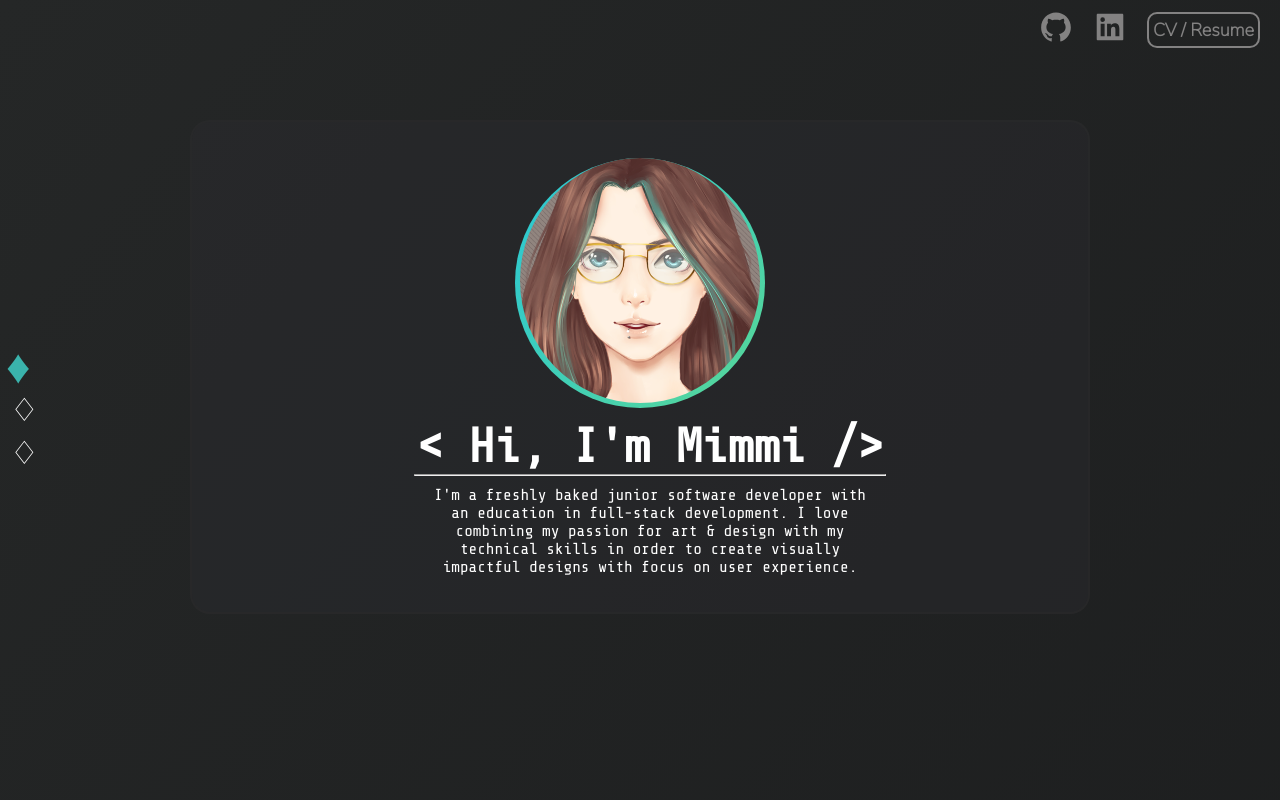
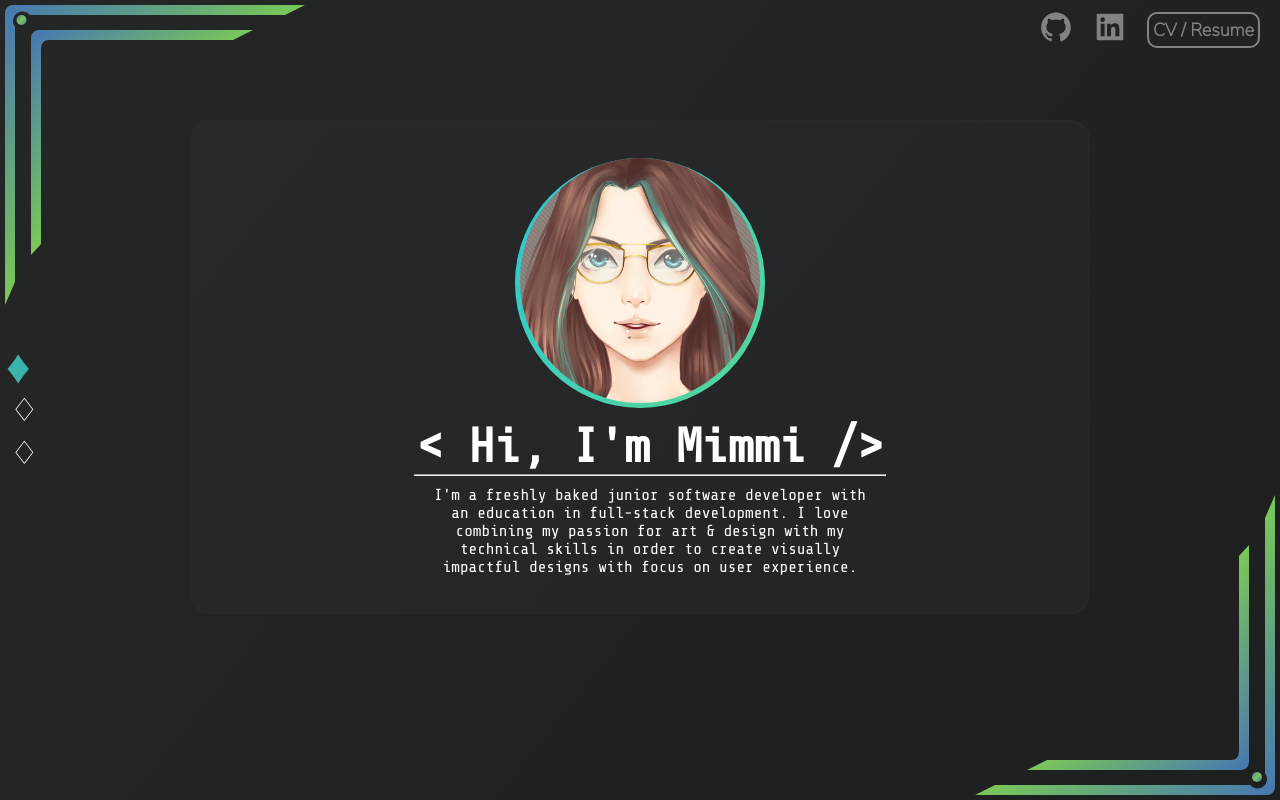
Before and after one commit to Stockman-Jr/react-portfolio, a React (Create React App) app in the folder main/: page / in a window 1280 px wide. Shown: the top 800 px of the page. Built offline with nearby package versions, Linux system fonts and the light colour scheme.

Commit message:
Fix anchor links and change scroll behaviour

```diff
--- a/main/package.json
+++ b/main/package.json
@@ -11,6 +11,7 @@
     "react-dom": "^18.2.0",
     "react-icons": "^4.10.1",
     "react-scripts": "5.0.1",
+    "react-scroll": "^1.8.9",
     "web-vitals": "^2.1.4"
   },
   "scripts": {
--- a/main/src/App.js
+++ b/main/src/App.js
@@ -8,6 +8,8 @@ function App() {
   return (
     <div className="App">
       {/* <SvgBorders /> */}
+      <ContactMenu />
+      <SvgBorders />
 
       <PageSections />
     </div>
--- /dev/null
+++ b/main/src/components/Section.js
@@ -0,0 +1,21 @@
+import React, { useRef } from "react";
+import { motion, useInView } from "framer-motion";
+
+function Section({ id, children }) {
+  const ref = useRef(null);
+  const inView = useInView(ref);
+
+  return (
+    <motion.div
+      ref={ref}
+      id={`section-${id}`}
+      initial={{ opacity: 0 }}
+      animate={{ opacity: inView ? 1 : 0 }}
+      transition={{ duration: 0.8 }}
+    >
+      {children}
+    </motion.div>
+  );
+}
+
+export default Section;
--- a/main/src/index.css
+++ b/main/src/index.css
@@ -35,15 +35,15 @@ code {
   height: 300px;
   z-index: 1001;
   transition: all ease-in-out;
-  position: absolute;
+  position: fixed;
 }
 
 [data-name=corner-top-left] {
-  top: 5%;
-  left: 5%;
+  top: 5px;
+  left:5px;
 }
 
 [data-name=corner-bottom-right] {
-  bottom: 5%;
-  right: 5%;
+  bottom: 5px;
+  right: 5px;
 }
--- a/main/src/pages/PageSections.js
+++ b/main/src/pages/PageSections.js
@@ -4,43 +4,45 @@ import IntroSection from "./IntroSection";
 import ProjectsSection from "./ProjectsSection";
 import AboutSection from "./AboutSection";
 import ContactMenu from "../components/ContactMenu";
+import Section from "../components/Section";
 
 function PageSections() {
   const [currentPage, setCurrentPage] = useState(0);
-  const [scroll, setScroll] = useState(0);
-
-  const style = {
-    transform: `translateY(-${scroll}vh)`,
-    transition: `1000ms ease-out`,
-  };
 
   const handlePageClick = (pageNumber) => {
     setCurrentPage(pageNumber);
-    const scrollDistance = pageNumber * 100;
-    setScroll(scrollDistance);
+    scrollToSection(pageNumber);
+  };
+
+  const scrollToSection = (index) => {
+    document
+      .getElementById(`section-${index}`)
+      .scrollIntoView({ behavior: "smooth" });
   };
 
   return (
     <>
       <div className={styles.Anchors}>
-        <span
-          onClick={() => handlePageClick(0)}
-          className={currentPage === 0 ? styles.Active : styles.Inactive}
-        ></span>
-        <span
-          onClick={() => handlePageClick(1)}
-          className={currentPage === 1 ? styles.Active : styles.Inactive}
-        ></span>
-        <span
-          onClick={() => handlePageClick(2)}
-          className={currentPage === 2 ? styles.Active : styles.Inactive}
-        ></span>
+        {Array.from({ length: 3 }, (_, index) => (
+          <span
+            key={index}
+            onClick={() => handlePageClick(index)}
+            className={currentPage === index ? styles.Active : styles.Inactive}
+          ></span>
+        ))}
       </div>
-      <div className={styles.Sections} style={style}>
-        <ContactMenu />
-        <IntroSection currentPage={currentPage} />
-        <ProjectsSection currentPage={currentPage} />
-        <AboutSection currentPage={currentPage} />
+      <div className={styles.Sections}>
+        <Section id={0}>
+          <IntroSection currentPage={currentPage} />
+        </Section>
+
+        <Section id={1}>
+          <ProjectsSection currentPage={currentPage} />
+        </Section>
+
+        <Section id={2}>
+          <AboutSection currentPage={currentPage} />
+        </Section>
       </div>
     </>
   );
```
Also changed, not shown: 1 other file (tests, documents, lock files or other folders).
